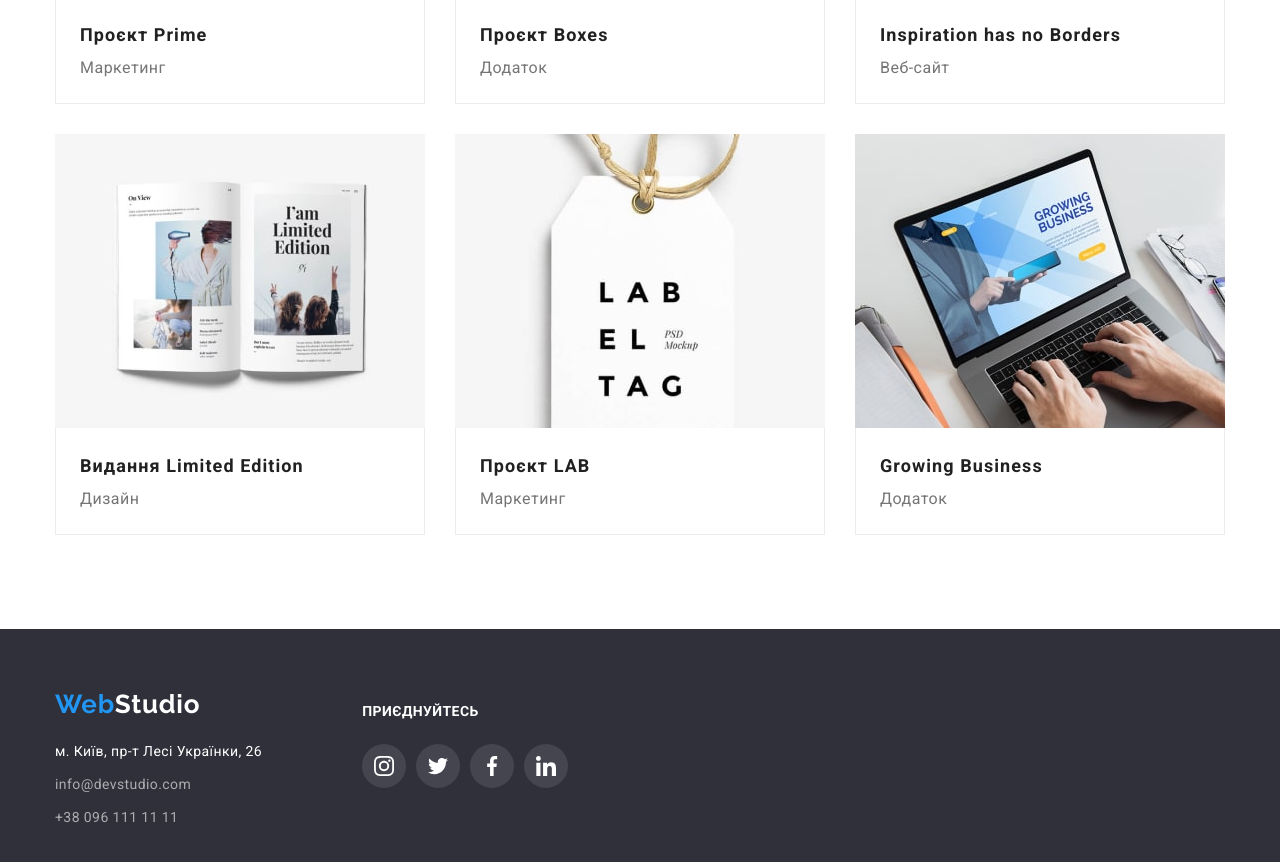
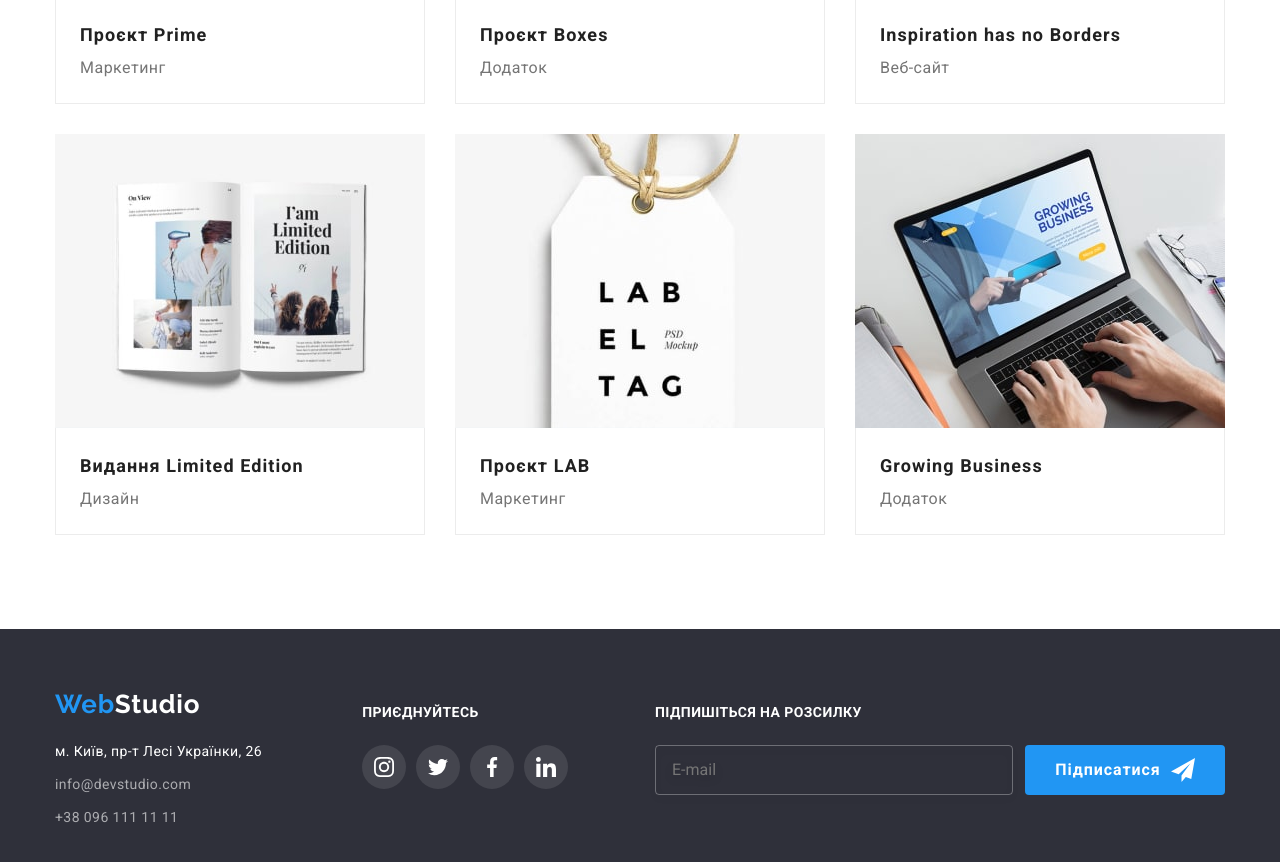
Before and after one commit to genyaFiL/goit-markup-hw-06, a plain HTML site: page portfolio.html in a window 1280 px wide. Shown: the part 991-1853 px from the top of the page. Drawn offline with nearby package versions, Linux system fonts and the light colour scheme.

Commit message:
upgrate index, portfolio
 https://prnt.sc/YxwUBg-EV7bl на інпути треба додати паддінг зліва, бо текст зараз пишу прям на іконці.
Кнопка закриття модалки має змінювати колір при ховері/фокусі.
https://prnt.sc/KFukutSfevex  У футері дів з формою має бути притиснутий до контейнера справа, а в тебе там залишається відступ.

```diff
--- a/css/styles.css
+++ b/css/styles.css
@@ -516,9 +516,12 @@ footer .logo {
 
 .footer-connect {
 	margin-left: 70px;
-	padding-top: 11px;
+	padding-top: 12px;
 }
-
+.footer-subscribe {
+	margin-left: auto;
+	padding-top: 12px;
+}
 footer .socials-link {
 	color: var(--primary-white-color);
 	background-color: rgba(255, 255, 255, 0.1);
@@ -539,9 +542,6 @@ footer .socials-link {
 	border: 1px solid rgba(255, 255, 255, 0.3);
 	filter: drop-shadow(0px 4px 4px rgba(0, 0, 0, 0.15));
 	border-radius: 4px;
-}
-
-.subscribe-form .btn {
 }
 
 .subscribe-btn {
@@ -674,7 +674,7 @@ footer .socials-link {
 	position: fixed;
 	top: 0;
 	left: 0;
-	z-index: --modal-index;
+	z-index: var(--modal-index);
 
 	display: flex;
 	align-items: center;
@@ -733,6 +733,9 @@ footer .socials-link {
 .modal-icon {
 	fill: var(--primary-text-color);
 }
+.modal-icon:hover {
+	fill: var(--accent-text-color);
+}
 
 /* ---------------------------------------------------------- */
 
@@ -773,7 +776,7 @@ footer .socials-link {
 
 .modal-form-field {
 	width: 100%;
-	height: 40px;card-set-item
+	height: 40px;
 	padding-left: 40px;
 	padding-right: 40px;
 
--- a/portfolio.html
+++ b/portfolio.html
@@ -309,6 +309,18 @@
 							</li>
 						</ul>
 					</div>
+					<div class="footer-subscribe">
+						<p class="footer-join contacts-adr">Підпишіться на розсилку</p>
+						<form class="subscribe-form flex">
+							<input class="subscribe-form-field" type="email" name="email" placeholder="E-mail" />
+							<button class="subscribe-btn btn" type="submit">
+								<span>Підписатися</span>
+								<svg class="send-icon" width="24" height="24">
+									<use href="./images/icons.svg#icon-send"></use>
+								</svg>
+							</button>
+						</form>
+					</div>
 				</div>
 			</div>
 		</footer>
```
Also changed, not shown: index.html (+1 -1 lines).
